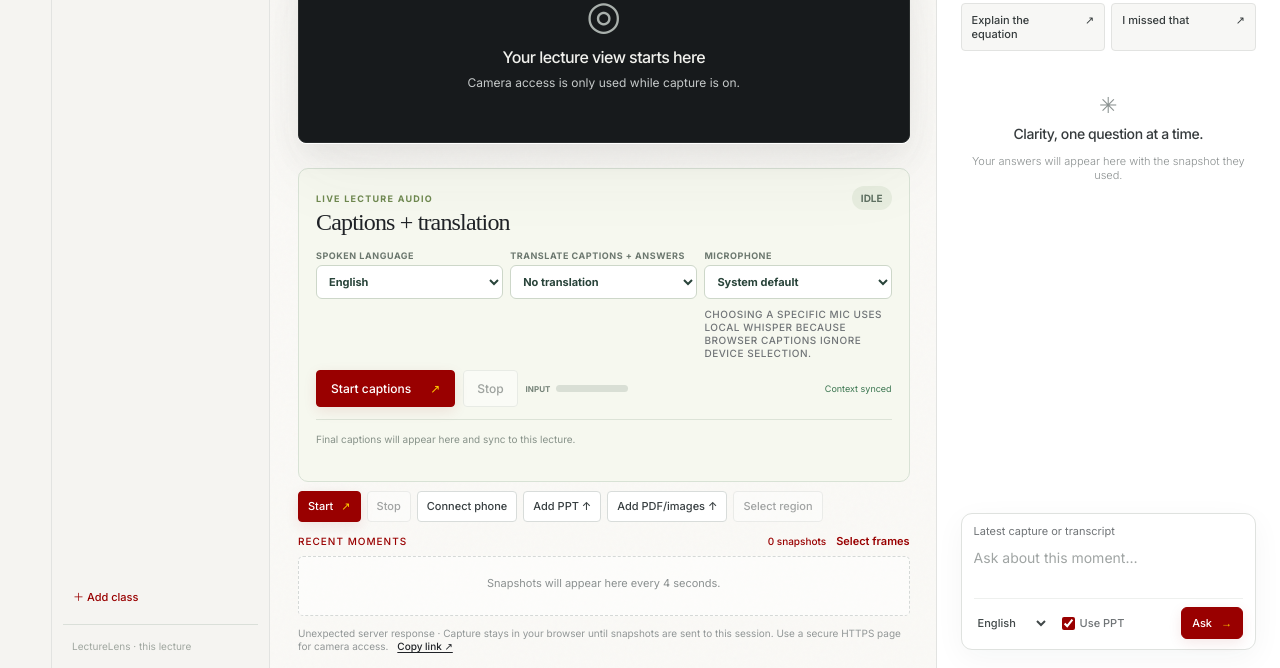
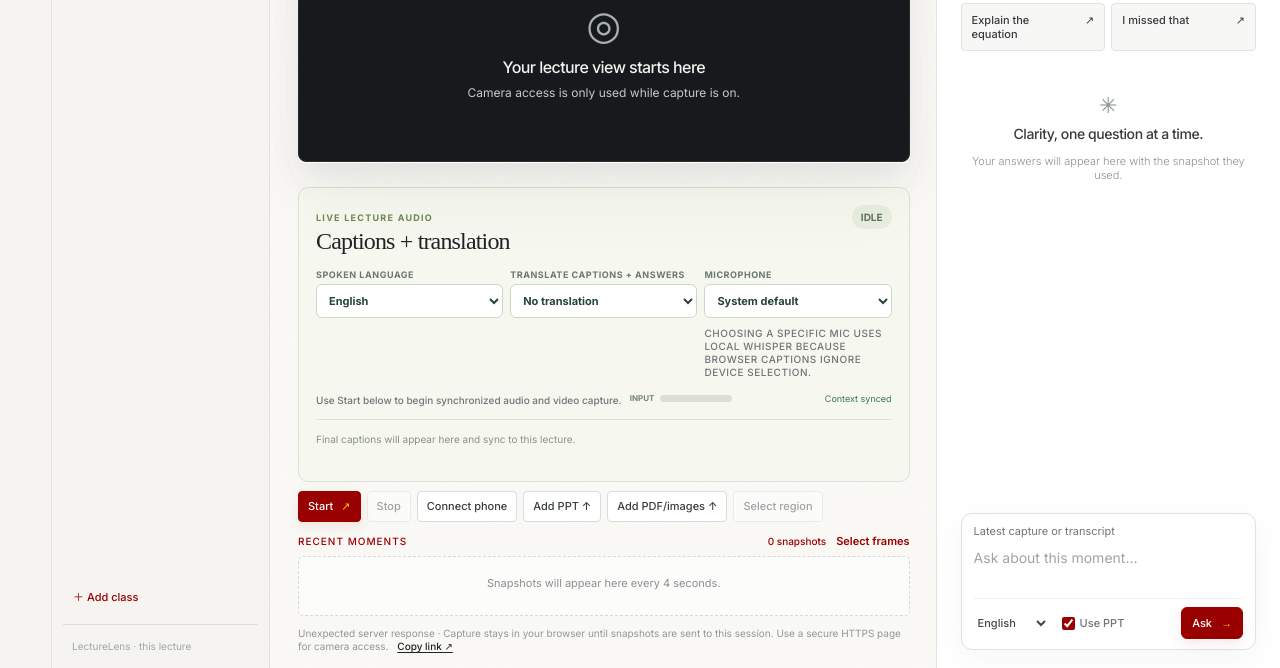
Before and after one commit to RheshaVinod/LectureLens, a plain HTML site: page static/index.html in a window 1280 px wide. Shown: the part 132-800 px from the top of the page. Drawn offline with nearby package versions, Linux system fonts and the light colour scheme; files that its build step writes are made by us from their sources; no server answers; files whose address does not match are found by name.

Commit message:
Use one control for synchronized capture

```diff
--- a/static/index.html
+++ b/static/index.html
@@ -46,7 +46,7 @@
           <label>Translate captions + answers<select id="captionLanguage"><option value="">No translation</option><option value="en">English</option><option value="es">Spanish</option><option value="fr">French</option><option value="zh">Chinese</option><option value="hi">Hindi</option><option value="ko">Korean</option><option value="ja">Japanese</option><option value="de">German</option><option value="pt">Portuguese</option><option value="ar">Arabic</option></select></label>
           <label>Microphone<select id="microphone"><option value="">System default</option></select><small class="microphone-hint">Choosing a specific mic uses local Whisper because browser captions ignore device selection.</small></label>
         </div>
-        <div class="audio-actions"><button id="startAudio" class="primary-button" type="button">Start captions <span>↗</span></button><button id="stopAudio" class="secondary-button" type="button" disabled>Stop</button><div class="level-wrap"><span>INPUT</span><div class="level-track" role="meter" aria-valuemin="0" aria-valuemax="100" aria-valuenow="0"><div id="levelFill"></div></div></div><span id="audioSync" class="audio-sync">Context ready</span></div>
+        <div class="audio-actions"><button id="startAudio" type="button" hidden tabindex="-1" aria-hidden="true">Start captions</button><button id="stopAudio" type="button" hidden tabindex="-1" aria-hidden="true" disabled>Stop captions</button><span class="microphone-hint">Use Start below to begin synchronized audio and video capture.</span><div class="level-wrap"><span>INPUT</span><div class="level-track" role="meter" aria-valuemin="0" aria-valuemax="100" aria-valuenow="0"><div id="levelFill"></div></div></div><span id="audioSync" class="audio-sync">Context ready</span></div>
         <div id="liveTranscript" class="live-transcript" role="log" aria-live="polite"><p class="transcript-empty">Final captions will appear here and sync to this lecture.</p></div><div id="interimTranscript" class="interim-transcript" aria-live="polite"></div>
       </section>
       <div class="capture-controls"><button id="startCamera" class="primary-button">Start <span>↗</span></button><button id="stopCamera" class="secondary-button" disabled>Stop</button><button id="connectPhone" class="secondary-button" type="button">Connect phone</button><button id="uploadDeck" class="secondary-button" type="button" title="Upload .ppt or .pptx files for slide text context">Add PPT ↑</button><input id="slideFile" type="file" accept=".ppt,.pptx,application/vnd.ms-powerpoint,application/vnd.openxmlformats-officedocument.presentationml.presentation" multiple hidden><button id="uploadSlides" class="secondary-button" type="button" title="Upload PDF or slide images">Add PDF/images ↑</button><input id="slideFiles" type="file" accept="application/pdf,image/*" multiple hidden><button id="selectRegion" class="secondary-button" disabled>Select region</button><button id="useLatest" class="secondary-button" hidden title="Use the latest camera capture">Latest ↻</button><button id="clearRegion" class="text-button" hidden>Clear R1 ×</button></div>
```
